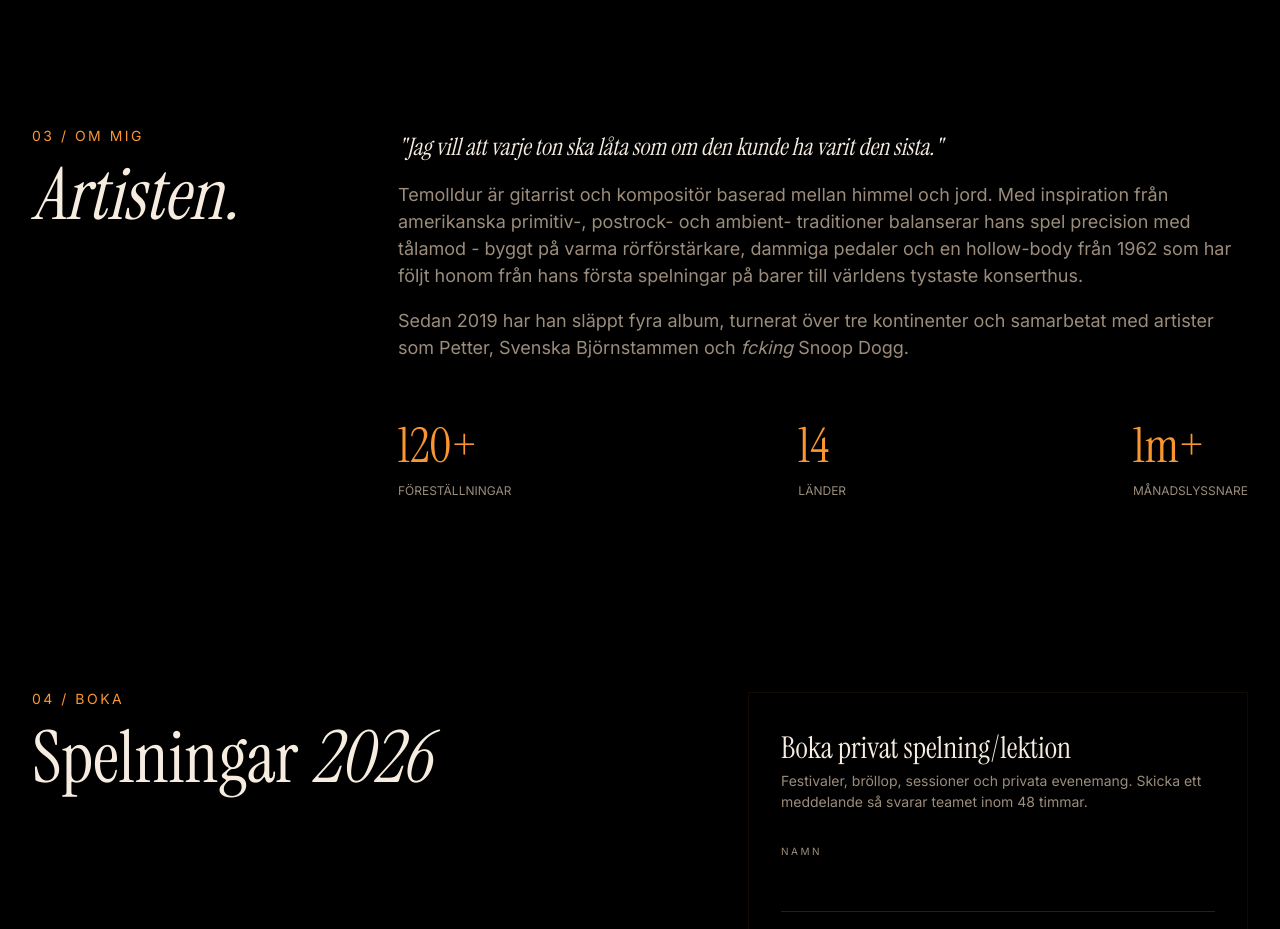
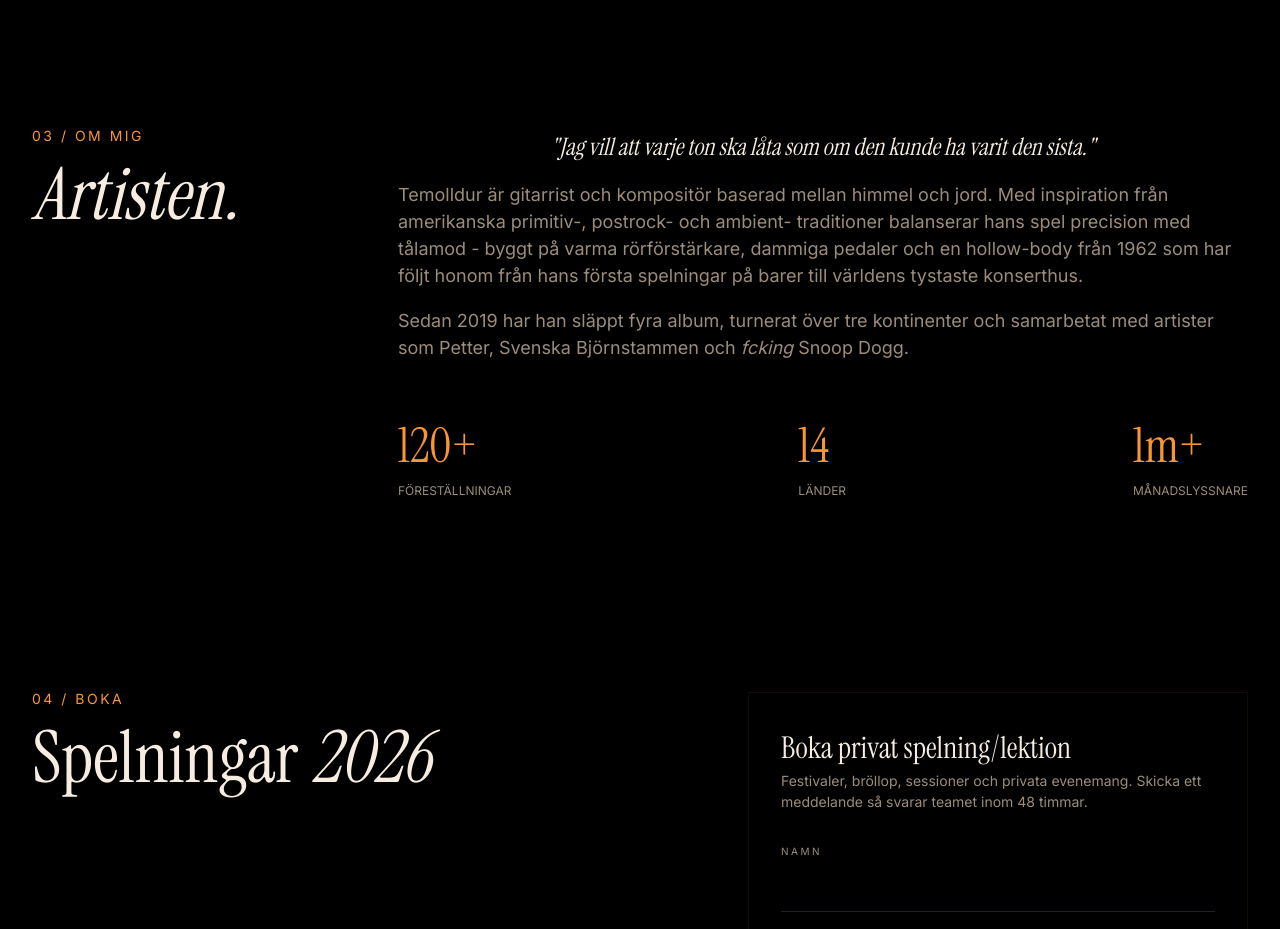
Before and after one commit to DetechtiveGarcia/GigBookingClient, a Next.js app: page / in a window 1280 px wide. Shown: the part 2440-3369 px from the top of the page. Built offline with nearby package versions, Linux system fonts and the light colour scheme; a web font is replaced by a local one.

Commit message:
fix: center quote

```diff
--- a/components/sections/artist/Artist.tsx
+++ b/components/sections/artist/Artist.tsx
@@ -37,7 +37,7 @@ export default function Artist() {
           />
         </div>
         <div className="artist-description">
-          <p className="italic text-white serif">
+          <p className="italic text-white serif text-center">
             "Jag vill att varje ton ska låta som om den kunde ha varit den sista."
           </p>
           <p className="text-dark">
```
